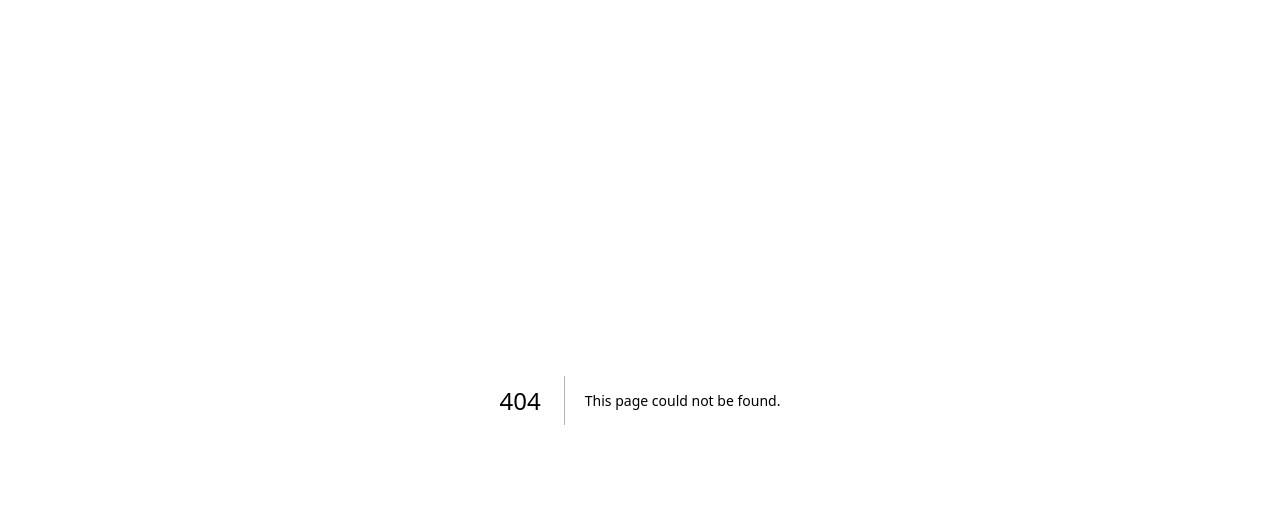
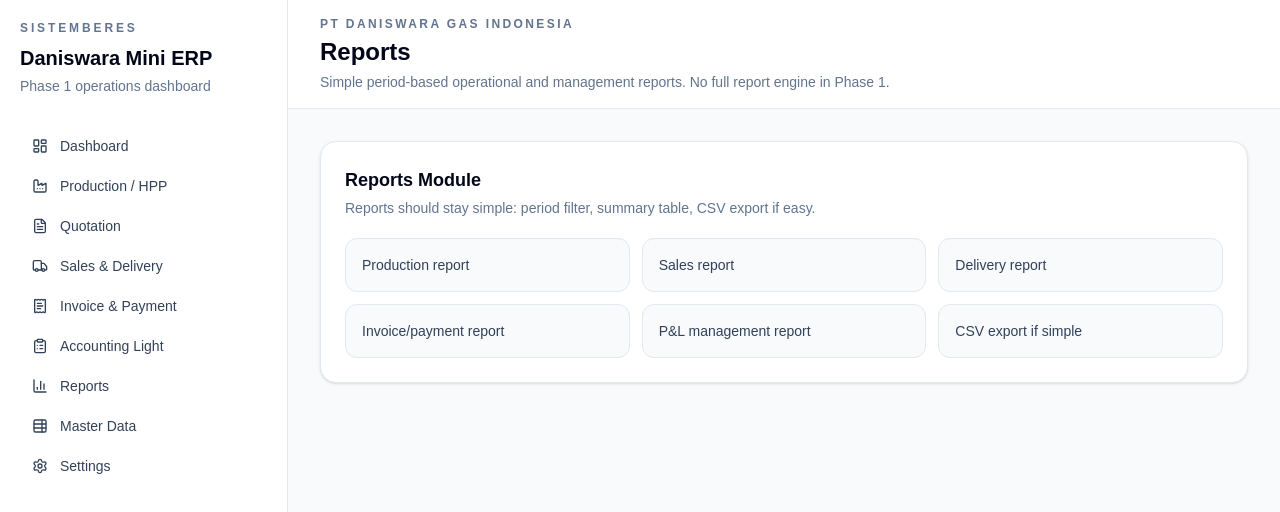
Before and after one commit to victor-rekon/daniswara-mini-erp, a Next.js app: page /reports in a window 1280 px wide. Before the commit this address had no page. Shown: the top 512 px of the page. Built offline with nearby package versions, Linux system fonts and the light colour scheme.

Commit message:
Add reports placeholder page

```diff
--- /dev/null
+++ b/app/reports/page.tsx
@@ -0,0 +1,24 @@
+import { AppShell } from "@/components/layout/app-shell";
+import { PlaceholderPanel } from "@/components/ui/placeholder-panel";
+
+export default function ReportsPage() {
+  return (
+    <AppShell
+      title="Reports"
+      description="Simple period-based operational and management reports. No full report engine in Phase 1."
+    >
+      <PlaceholderPanel
+        title="Reports Module"
+        description="Reports should stay simple: period filter, summary table, CSV export if easy."
+        items={[
+          "Production report",
+          "Sales report",
+          "Delivery report",
+          "Invoice/payment report",
+          "P&L management report",
+          "CSV export if simple",
+        ]}
+      />
+    </AppShell>
+  );
+}
```
